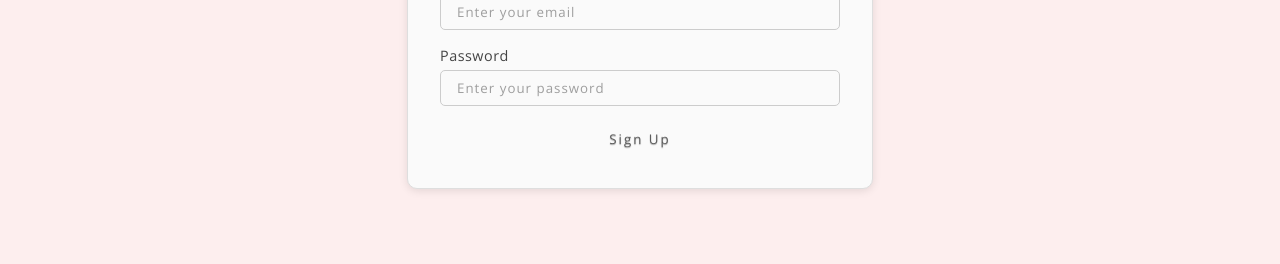
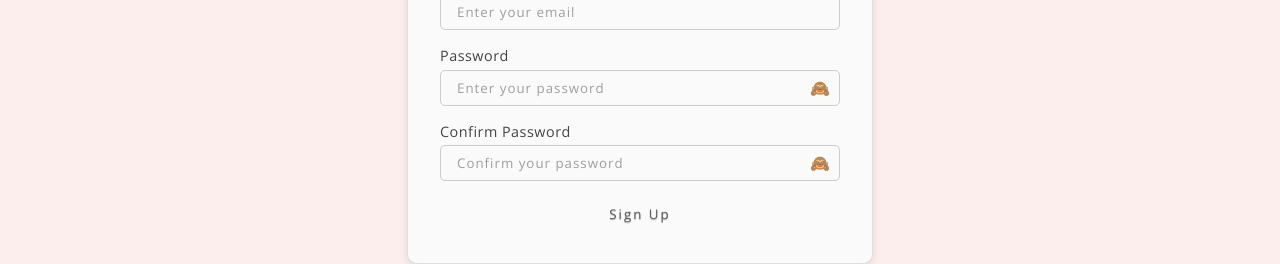
Before and after one commit to MotiAmramy/clothes_shop, a React (Vite) app in the folder forntend/: page /signup in a window 1280 px wide. Shown: the part 310-574 px from the top of the page. Built offline with nearby package versions, Linux system fonts and the light colour scheme; no server answers.

Commit message:
add paswordValidation and showing-the-password

```diff
--- a/forntend/src/components/auth/LoginForm/LogginForm.tsx
+++ b/forntend/src/components/auth/LoginForm/LogginForm.tsx
@@ -14,6 +14,7 @@
 const LoginForm = ({ onSubmit, loading = false, error, SubmitRegister }: LoginFormProps) => {
   const [email, setUsername] = useState("");
   const [password, setPassword] = useState("");
+  const [showPassword, setShowPassword] = useState(false);
 
   const handleSubmit = (e: React.FormEvent) => {
     e.preventDefault();
@@ -37,13 +38,32 @@
 
       <div className="form-group">
         <label>Password</label>
+        <div style={{ position: "relative" }}>
           <Input
-          type="password"
+            type={showPassword ? "text" : "password"}
             placeholder="Enter your password"
             value={password}
             onChange={(e) => setPassword(e.target.value)}
             required
           />
+          <button
+            type="button"
+            onClick={() => setShowPassword(!showPassword)}
+            style={{
+              position: "absolute",
+              right: "10px",
+              top: "50%",
+              transform: "translateY(-50%)",
+              background: "none",
+              border: "none",
+              cursor: "pointer",
+              fontSize: "1rem",
+              padding: 0
+            }}
+          >
+            {showPassword ? "🐵" : "🙈"}
+          </button>
+        </div>
       </div>
 
       {error && <p className="error">{error}</p>}
--- a/forntend/src/components/auth/SignupForm/SignupForm.tsx
+++ b/forntend/src/components/auth/SignupForm/SignupForm.tsx
@@ -13,9 +13,18 @@
   const [name, setName] = useState("");
   const [email, setEmail] = useState("");
   const [password, setPassword] = useState("");
+  const [confirmPassword, setConfirmPassword] = useState("");
+  const [showPassword, setShowPassword] = useState(false);
+  const [showConfirmPassword, setShowConfirmPassword] = useState(false);
+  const [formError, setFormError] = useState("");
 
   const handleSubmit = (e: React.FormEvent) => {
     e.preventDefault();
+    setFormError("");
+    if (password !== confirmPassword) {
+      setFormError("Passwords do not match");
+      return;
+    }
     onSubmit(email, password, name);
   };
 
@@ -47,16 +56,45 @@
 
       <div className="form-group">
         <label>Password</label>
+        <div style={{ position: "relative" }}>
           <Input
-          type="password"
+            type={showPassword ? "text" : "password"}
             placeholder="Enter your password"
             value={password}
             onChange={(e) => setPassword(e.target.value)}
             required
           />
+          <button
+            type="button"
+            onClick={() => setShowPassword(!showPassword)}
+            style={{ position: "absolute", right: "10px", top: "50%", transform: "translateY(-50%)", background: "none", border: "none", cursor: "pointer", fontSize: "1rem", padding: 0 }}
+          >
+            {showPassword ? "🐵" : "🙈"}
+          </button>
+        </div>
       </div>
 
-      {error && <p className="error">{error}</p>}
+      <div className="form-group">
+        <label>Confirm Password</label>
+        <div style={{ position: "relative" }}>
+          <Input
+            type={showConfirmPassword ? "text" : "password"}
+            placeholder="Confirm your password"
+            value={confirmPassword}
+            onChange={(e) => setConfirmPassword(e.target.value)}
+            required
+          />
+          <button
+            type="button"
+            onClick={() => setShowConfirmPassword(!showConfirmPassword)}
+            style={{ position: "absolute", right: "10px", top: "50%", transform: "translateY(-50%)", background: "none", border: "none", cursor: "pointer", fontSize: "1rem", padding: 0 }}
+          >
+            {showConfirmPassword ? "🐵" : "🙈"}
+          </button>
+        </div>
+      </div>
+
+      {(formError || error) && <p className="error">{formError || error}</p>}
 
       <Button type="submit" disabled={loading}>
         {loading ? "Creating account..." : "Sign Up"}
```
Lines whose indentation alone changed are shown as unchanged.
